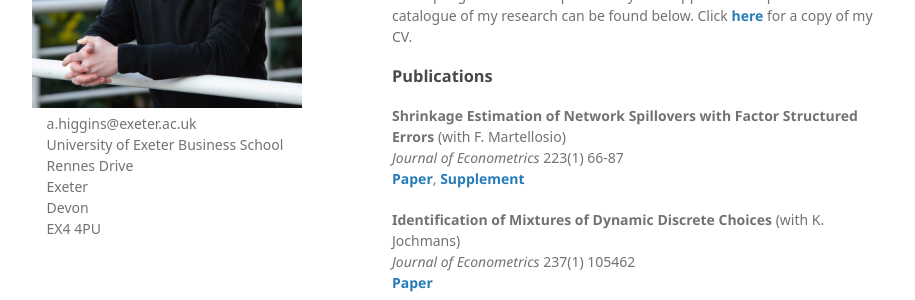
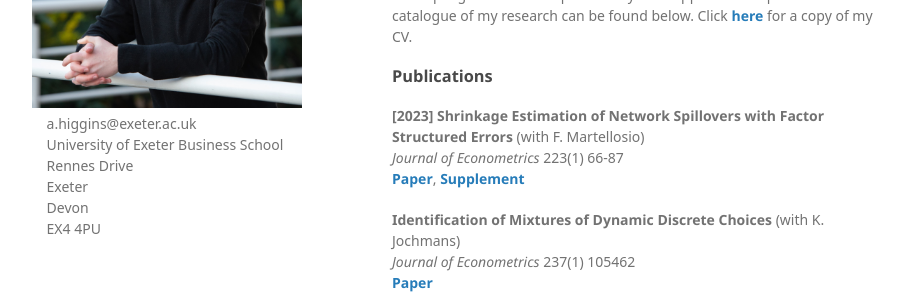
Before and after one commit to Tokkita/Tokkita.github.io, a Jekyll site: the page built from index.md, in a window 1280 px wide and 900 px high. Shown: the part 231-531 px from the top of the window, without its empty margins (178-1093 px from the left). Built offline with Jekyll 4.4.1, drawn with Linux system fonts in a browser that asks for light colours; nearby versions of some CDN libraries; some web fonts are replaced; our own code applies the rules of GitHub Pages for plain Markdown files.

Commit message:
Update publication entries in index.md

```diff
--- a/index.md
+++ b/index.md
@@ -3,7 +3,7 @@
 I am a Senior Lecturer at the University of Exeter. My research mainly focuses on panel data econometrics, particularly factor models, spatial models, and models of unobserved heterogeneity. I also work on resampling methods and particularly their application to panel data. A catalogue of my research can be found below. Click <strong><a href="{{ CV.pdf | prepend: '/assets/pdf/CV/CV.pdf' | relative_url | download }}">here</a></strong> for a copy of my CV.
 
 ### Publications
-<b> Shrinkage Estimation of Network Spillovers with Factor Structured Errors </b> (with F. Martellosio) <br> <i> Journal of Econometrics </i> 223(1) 66-87 <br> <strong><a href="{{ Master.pdf | prepend: '/assets/pdf/Shrinkage/Master.pdf' | relative_url | download }}">Paper</a></strong>, <strong><a href="{{ Supplement.pdf | prepend: '/assets/pdf/Shrinkage/Supplement.pdf' | relative_url | download }}">Supplement</a></strong>
+<b> [2023] Shrinkage Estimation of Network Spillovers with Factor Structured Errors </b> (with F. Martellosio) <br> <i> Journal of Econometrics </i> 223(1) 66-87 <br> <strong><a href="{{ Master.pdf | prepend: '/assets/pdf/Shrinkage/Master.pdf' | relative_url | download }}">Paper</a></strong>, <strong><a href="{{ Supplement.pdf | prepend: '/assets/pdf/Shrinkage/Supplement.pdf' | relative_url | download }}">Supplement</a></strong>
 
 <b> Identification of Mixtures of Dynamic Discrete Choices </b> (with K. Jochmans) <br> <i> Journal of Econometrics </i> 237(1) 105462 <br> <strong><a href="{{ Mixture.pdf | prepend: '/assets/pdf/Mixture/Mixture.pdf' | relative_url | download }}">Paper</a></strong>
 
```
